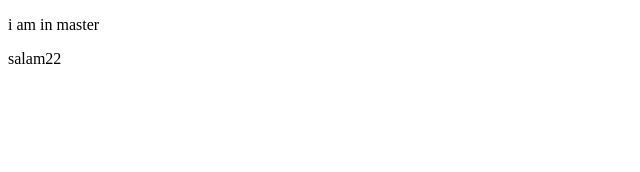
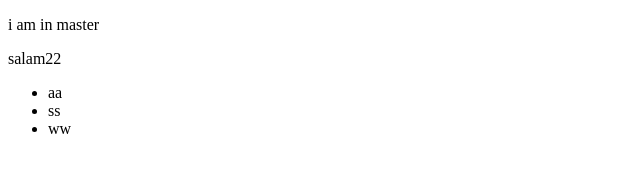
Before and after one commit to amirheydari9/test, a plain HTML site: page index.html in a window 1280 px wide. Shown: the full height of the page, 0-640 px from the left. Drawn offline with Linux system fonts and the light colour scheme.

Commit message:
change develop

```diff
--- a/index.html
+++ b/index.html
@@ -7,5 +7,10 @@
 <body>
 <p>i am in master</p>
 <p>salam22</p>
+<ul>
+    <li>aa</li>
+    <li>ss</li>
+    <li>ww</li>
+</ul>
 </body>
 </html>
```
